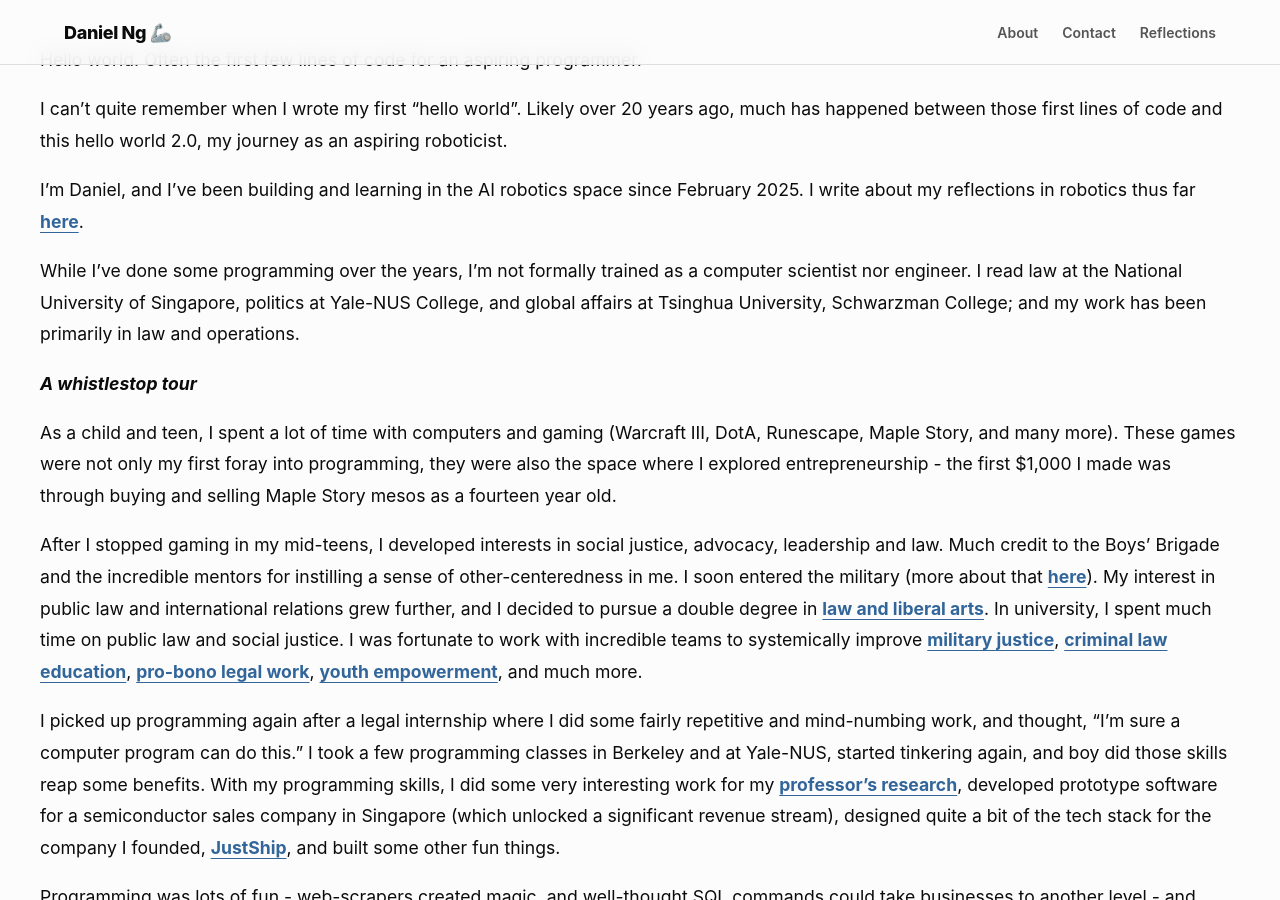
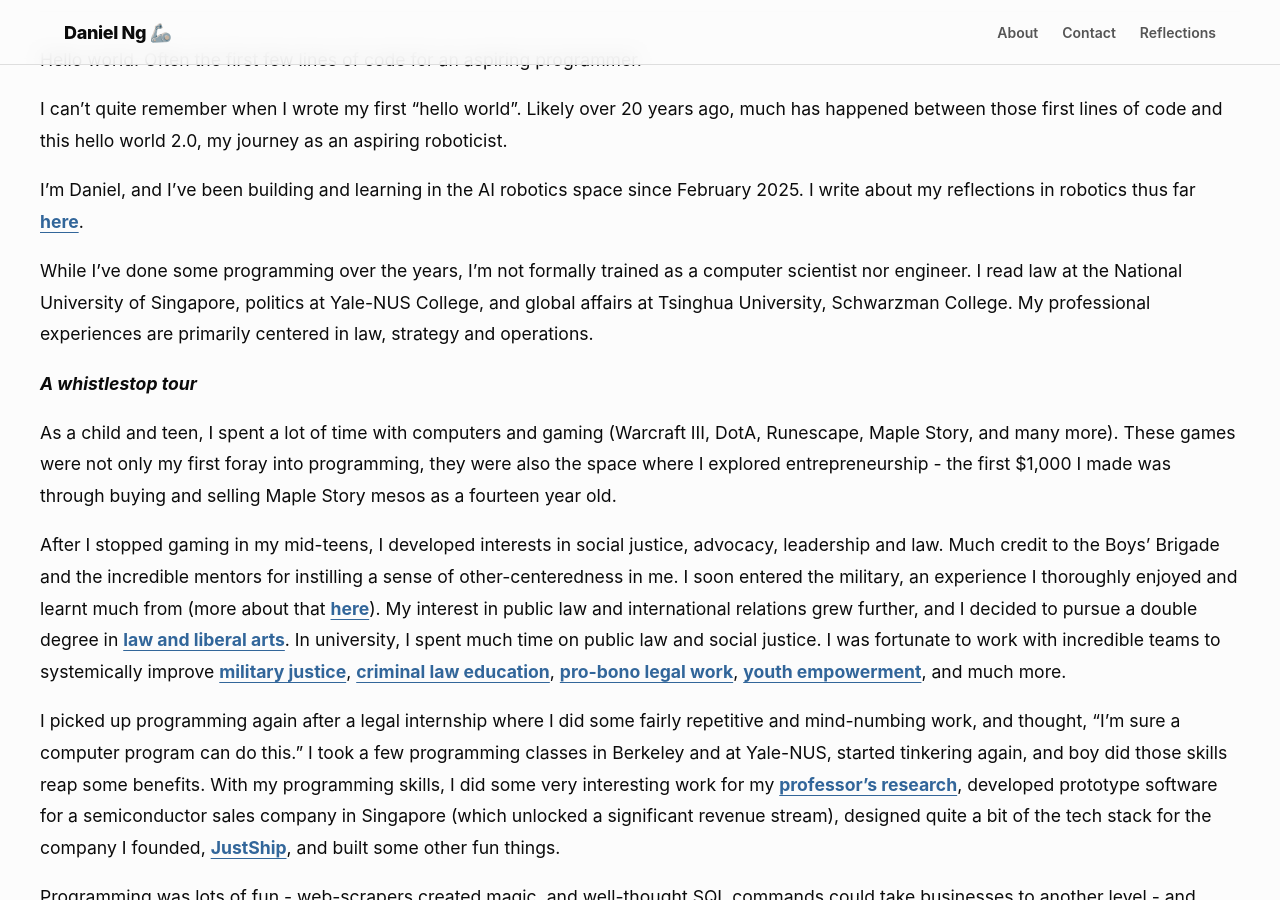
Before and after one commit to dn-mz/website, a Jekyll site: the page built from _posts/2025-09-17-hello-world.md, in a window 1280 px wide and 900 px high, scrolled down 259 px. Built offline with Jekyll 4.4.1, drawn with Linux system fonts in a browser that asks for light colours.

Commit message:
update first post

```diff
--- a/_posts/2025-09-17-hello-world.md
+++ b/_posts/2025-09-17-hello-world.md
@@ -13,13 +13,13 @@ I can't quite remember when I wrote my first "hello world". Likely over 20 years
 
 I'm Daniel, and I've been building and learning in the AI robotics space since February 2025. I write about my reflections in robotics thus far [here](/blog/why-robotics){: .custom-link}.
 
-While I've done some programming over the years, I'm not formally trained as a computer scientist nor engineer. I read law at the National University of Singapore, politics at Yale-NUS College, and global affairs at Tsinghua University, Schwarzman College; and my work has been primarily in law and operations.
+While I've done some programming over the years, I'm not formally trained as a computer scientist nor engineer. I read law at the National University of Singapore, politics at Yale-NUS College, and global affairs at Tsinghua University, Schwarzman College. My professional experiences are primarily centered in law, strategy and operations.
 
 __*A whistlestop tour*__
 
 As a child and teen, I spent a lot of time with computers and gaming (Warcraft III, DotA, Runescape, Maple Story, and many more). These games were not only my first foray into programming, they were also the space where I explored entrepreneurship - the first $1,000 I made was through buying and selling Maple Story mesos as a fourteen year old.
 
-After I stopped gaming in my mid-teens, I developed interests in social justice, advocacy, leadership and law. Much credit to the Boys' Brigade and the incredible mentors for instilling a sense of other-centeredness in me. I soon entered the military (more about that [here](/blog/ICT-2){: .custom-link}). My interest in public law and international relations grew further, and I decided to pursue a double degree in [law and liberal arts](https://lawgazette.com.sg/news/updates/law-and-liberal-arts-education/){: .custom-link}. In university, I spent much time on public law and social justice. I was fortunate to work with incredible teams to systemically improve [military justice](https://www.straitstimes.com/singapore/seven-law-students-recognised-for-pro-bono-work-while-at-nus){: .custom-link}, [criminal law education](https://law.nus.edu.sg/media/criminal-justice-club-partners-npcc-to-train-cadets/){: .custom-link}, [pro-bono legal work](https://law.nus.edu.sg/media/nus-law-recognises-students-pro-bono-initiatives/){: .custom-link}, [youth empowerment](https://www.nus.edu.sg/newshub/news/2017/2017-12/2017-12-10/PLATFORM-st-10dec-pA13.pdf){: .custom-link}, and much more.
+After I stopped gaming in my mid-teens, I developed interests in social justice, advocacy, leadership and law. Much credit to the Boys' Brigade and the incredible mentors for instilling a sense of other-centeredness in me. I soon entered the military, an experience I thoroughly enjoyed and learnt much from (more about that [here](/blog/ICT-2){: .custom-link}). My interest in public law and international relations grew further, and I decided to pursue a double degree in [law and liberal arts](https://lawgazette.com.sg/news/updates/law-and-liberal-arts-education/){: .custom-link}. In university, I spent much time on public law and social justice. I was fortunate to work with incredible teams to systemically improve [military justice](https://www.straitstimes.com/singapore/seven-law-students-recognised-for-pro-bono-work-while-at-nus){: .custom-link}, [criminal law education](https://law.nus.edu.sg/media/criminal-justice-club-partners-npcc-to-train-cadets/){: .custom-link}, [pro-bono legal work](https://law.nus.edu.sg/media/nus-law-recognises-students-pro-bono-initiatives/){: .custom-link}, [youth empowerment](https://www.nus.edu.sg/newshub/news/2017/2017-12/2017-12-10/PLATFORM-st-10dec-pA13.pdf){: .custom-link}, and much more.
 
 I picked up programming again after a legal internship where I did some fairly repetitive and mind-numbing work, and thought, "I'm sure a computer program can do this." I took a few programming classes in Berkeley and at Yale-NUS, started tinkering again, and boy did those skills reap some benefits. With my programming skills, I did some very interesting work for my [professor's research](https://cup.columbia.edu/book/power-and-restraint-in-chinas-rise/9780231555623/){: .custom-link}, developed prototype software for a semiconductor sales company in Singapore (which unlocked a significant revenue stream), designed quite a bit of the tech stack for the company I founded, [JustShip](https://justship.sg){: .custom-link}, and built some other fun things.
 
```
